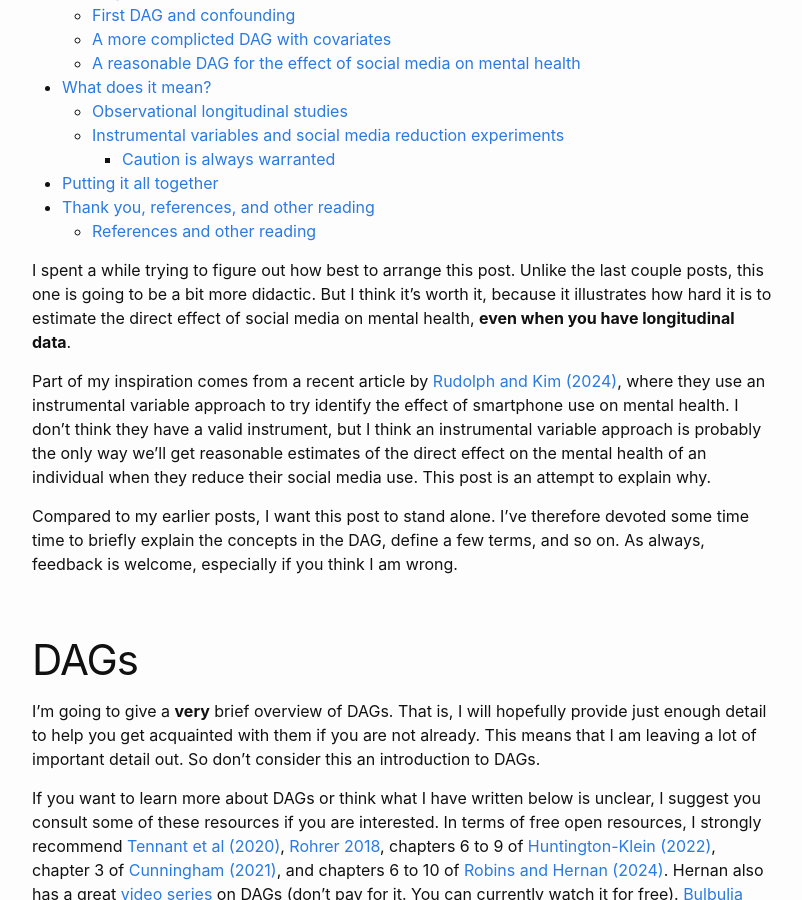
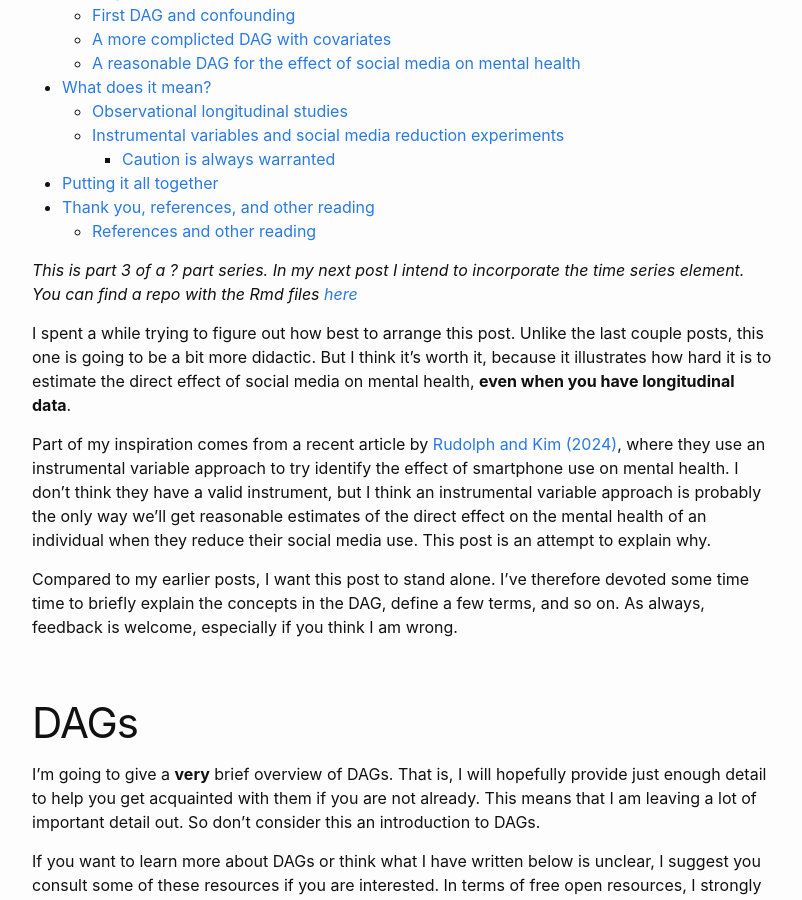
Before and after one commit to sjwild/sjwild.github.io, a Jekyll site: the page built from _posts/2024-11-30-causal-inference-social-media-mental-health-part-3.markdown, in a window 1280 px wide and 900 px high, scrolled down 396 px. Shown: the whole window, without its empty margins (238-1040 px from the left). Built offline with Jekyll 4.4.1, drawn with Linux system fonts in a browser that asks for light colours.

Commit message:
Fix link

```diff
--- a/_posts/2024-11-30-causal-inference-social-media-mental-health-part-3.markdown
+++ b/_posts/2024-11-30-causal-inference-social-media-mental-health-part-3.markdown
@@ -7,6 +7,8 @@ usemathjax: true
 ---
 * TOC
 {:toc}
+
+_This is part 3 of a ? part series. In my next post I intend to incorporate the time series element. You can find a repo with the Rmd files [here](https://github.com/sjwild/SM-and-MH)_
 
 I spent a while trying to figure out how best to arrange this post. Unlike the last couple posts, this one is going to be a bit more didactic. But I think it's worth it, because it illustrates how hard it is to estimate the direct effect of social media on mental health, **even when you have longitudinal data**.
 
```
